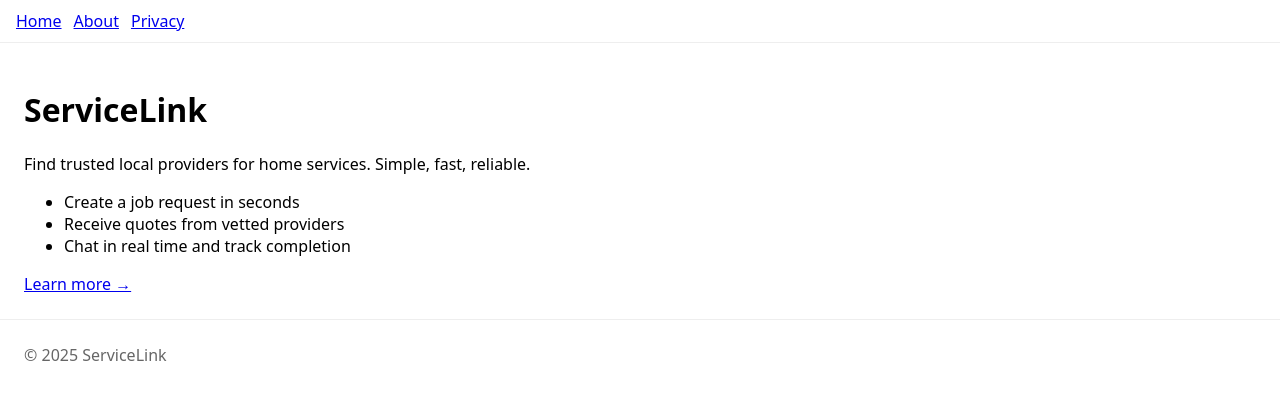
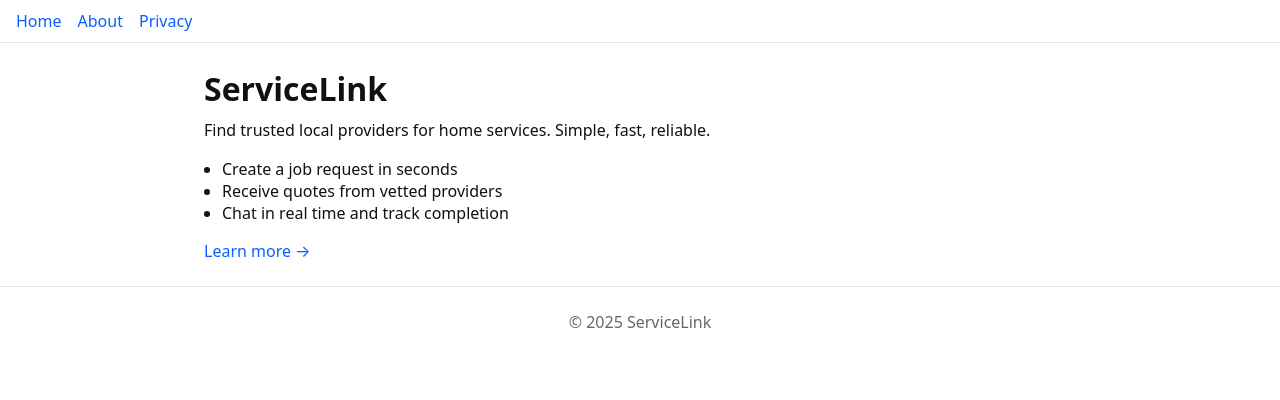
Before and after one commit to Dev1Ai/ServiceLink, a Next.js app in the folder apps/marketing/: page / in a window 1280 px wide. Shown: the top 400 px of the page. Built offline with nearby package versions, Linux system fonts and the light colour scheme.

Commit message:
feat(marketing): add default theme CSS; remove inline styles from layout to satisfy export style checks

```diff
--- /dev/null
+++ b/apps/marketing/app/globals.css
@@ -0,0 +1,18 @@
+:root {
+  --border: #e5e7eb;
+  --muted: #666;
+}
+
+* { box-sizing: border-box; }
+html, body { margin: 0; padding: 0; font-family: system-ui, -apple-system, Segoe UI, Roboto, Helvetica, Arial, sans-serif; color: #111; }
+a { color: #0b5fff; text-decoration: none; }
+a:hover { text-decoration: underline; }
+
+.site-header { padding: 10px 16px; border-bottom: 1px solid var(--border); display: flex; gap: 16px; align-items: center; }
+.site-main { padding: 24px; max-width: 920px; margin: 0 auto; }
+.site-footer { padding: 24px; border-top: 1px solid var(--border); color: var(--muted); text-align: center; }
+
+h1 { font-size: 32px; margin: 0 0 8px; }
+h2 { font-size: 24px; margin: 16px 0 8px; }
+p { line-height: 1.5; margin: 8px 0; }
+ul { padding-left: 18px; }
--- a/apps/marketing/app/layout.tsx
+++ b/apps/marketing/app/layout.tsx
@@ -1,3 +1,5 @@
+import './globals.css';
+
 export const metadata = {
   title: 'ServiceLink — Marketing',
   description: 'Static marketing site for ServiceLink',
@@ -6,14 +8,14 @@ export const metadata = {
 export default function RootLayout({ children }: { children: React.ReactNode }) {
   return (
     <html lang="en">
-      <body style={{ fontFamily: 'system-ui, sans-serif', margin: 0 }}>
-        <header style={{ padding: '10px 16px', borderBottom: '1px solid #eee', display: 'flex', gap: 12 }}>
+      <body>
+        <header className="site-header">
           <a href="/">Home</a>
           <a href="/about">About</a>
           <a href="/privacy">Privacy</a>
         </header>
-        <main style={{ padding: 24 }}>{children}</main>
-        <footer style={{ padding: 24, borderTop: '1px solid #eee', color: '#666' }}>© {new Date().getFullYear()} ServiceLink</footer>
+        <main className="site-main">{children}</main>
+        <footer className="site-footer">© {new Date().getFullYear()} ServiceLink</footer>
       </body>
     </html>
   );
```
